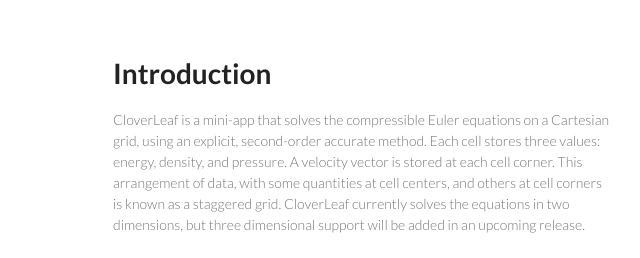
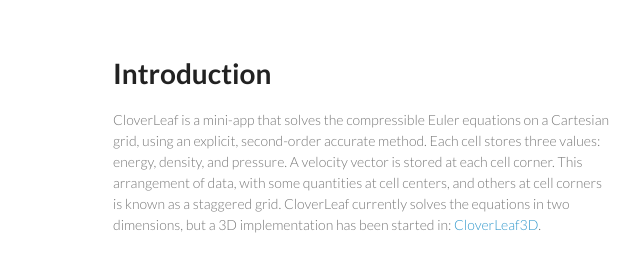
Before and after one commit to UK-MAC/CloverLeaf, a plain HTML site: page index.html in a window 1280 px wide. Shown: the top 258 px of the page, 457-1097 px from the left. Drawn offline with Linux system fonts and the light colour scheme.

Commit message:
Refernce to CL3D

```diff
--- a/index.html
+++ b/index.html
@@ -33,7 +33,7 @@
       stored at each cell corner. This arrangement of data, with some quantities
       at cell centers, and others at cell corners is known as a staggered grid.
       CloverLeaf currently solves the equations in two dimensions, but
-      three dimensional support will be added in an upcoming release.
+      a 3D implementation has been started in: <a href="http://warwick-pcav.github.io/CloverLeaf3D">CloverLeaf3D</a>.
       </p>
 
 
```
